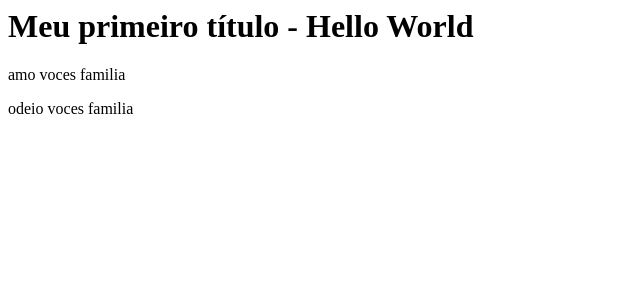
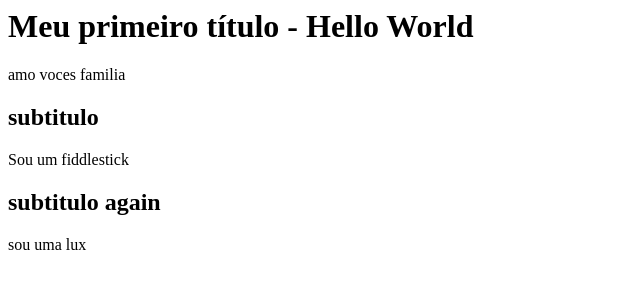
Before and after one commit to hauntered1/PrjHelloWorldGit, a plain HTML site: page index.html in a window 1280 px wide. Shown: the whole page, without its empty margins (0-640 px from the left). Drawn offline with Linux system fonts and the light colour scheme.

Commit message:
Adicionado dois subtitulos

```diff
--- a/index.html
+++ b/index.html
@@ -3,6 +3,9 @@
 <body>
 <h1> Meu primeiro título - Hello World</h1>
 <p> amo voces familia </p>
-<p> odeio voces familia </p>
+<h2> subtitulo </h2>
+<p> Sou um fiddlestick
+<h2> subtitulo again</h2>
+<p> sou uma lux </p>
 </body>
 </html>
```
